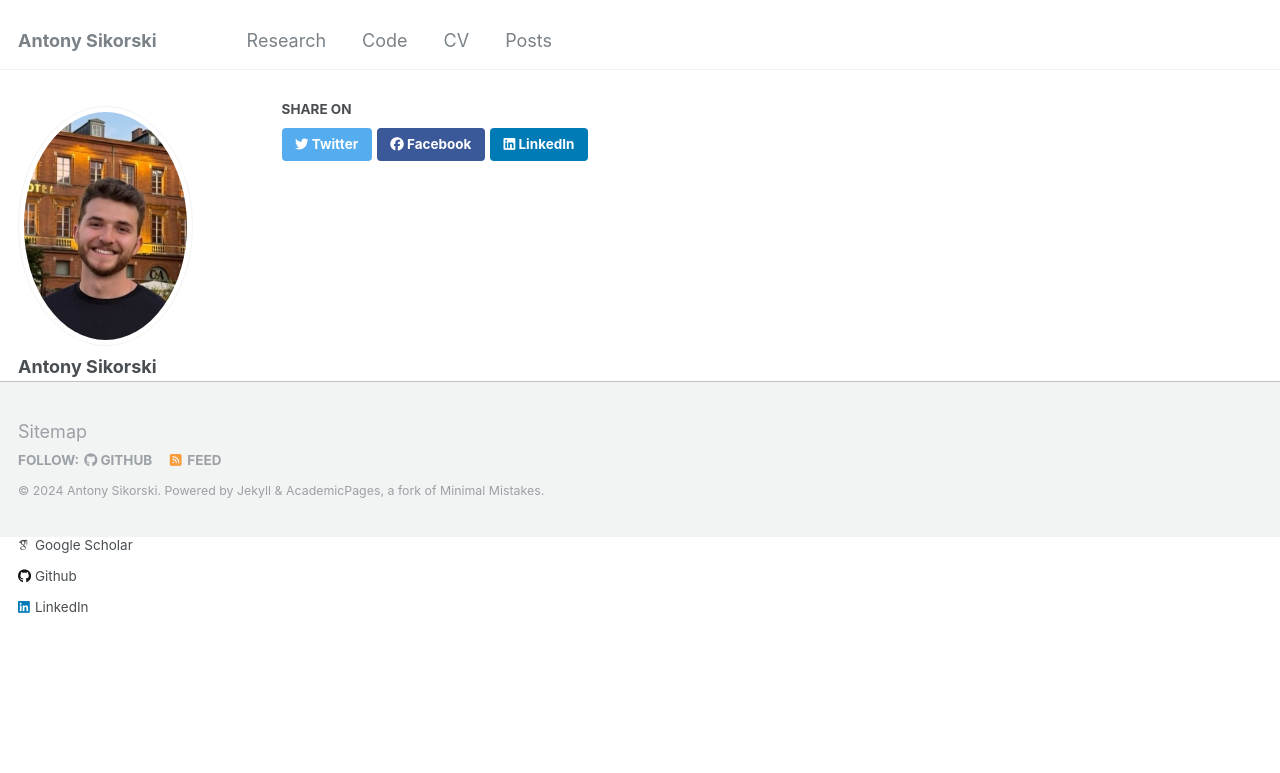
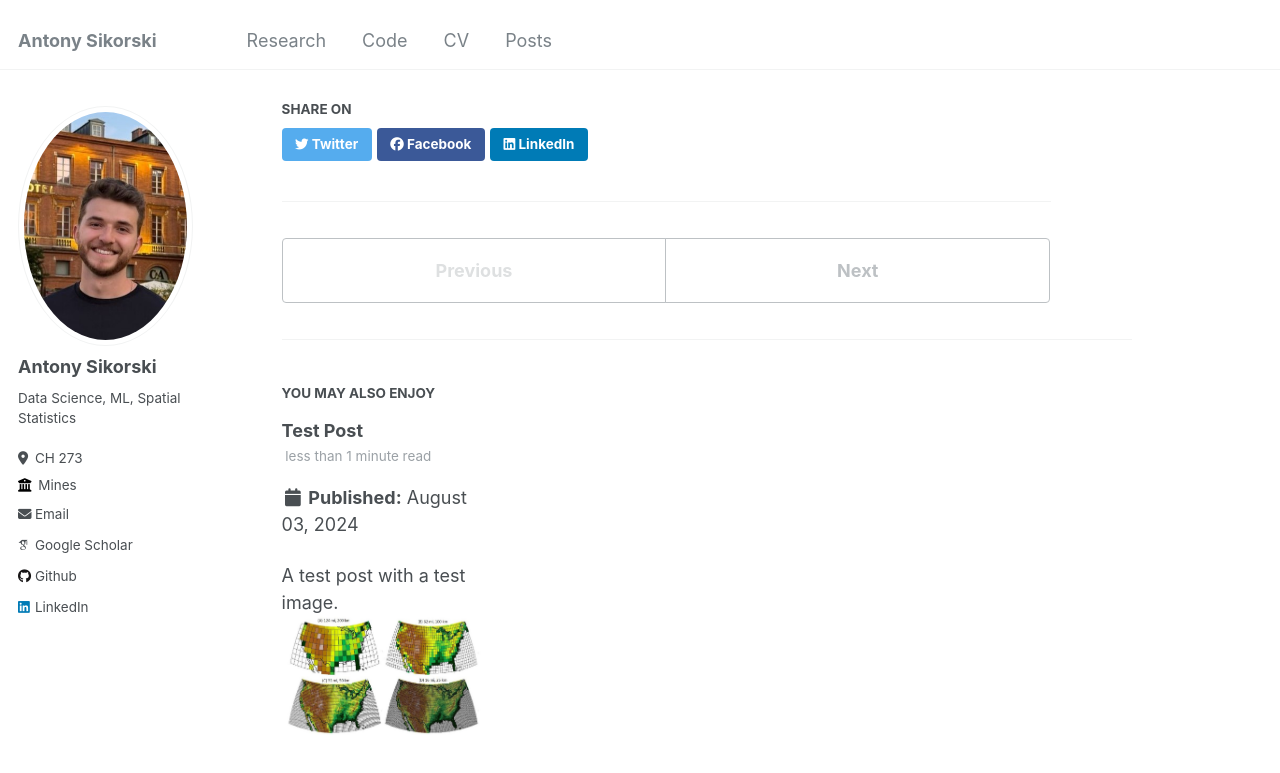
Before and after one commit to antonyxsik/antonyxsik.github.io, a Jekyll site: the page built from _posts/2012-08-14-blog-post-1.md, in a window 1280 px wide and 900 px high, scrolled down 505 px. Shown: the top 773 px of the window. Built offline with Jekyll 4.4.1, drawn with Linux system fonts in a browser that asks for light colours; some web fonts are replaced.

Commit message:
blog post 2 test

```diff
--- a/_posts/test_post.md
+++ b/_posts/2024-08-03-test_post.md
@@ -1,7 +1,7 @@
 ---
-title: 'Blog Post number 2'
+title: 'Test Post'
 date: 2024-08-03
-permalink: /posts/blog-post-2
+permalink: /posts/2024/08/test-post/
 excerpt: "A test post with a test image. <br/><img src='/images/grid_resolutions.png'>"
 collection: posts
 ---
```
